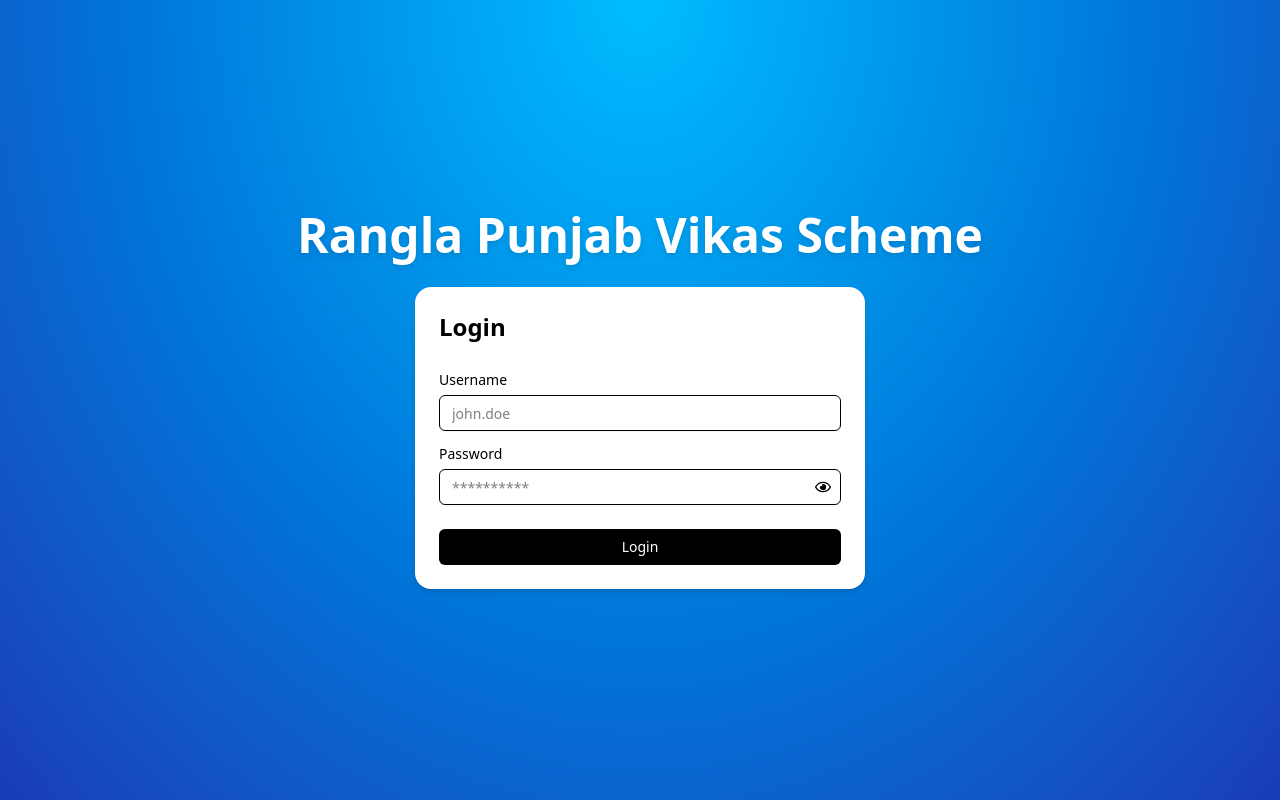
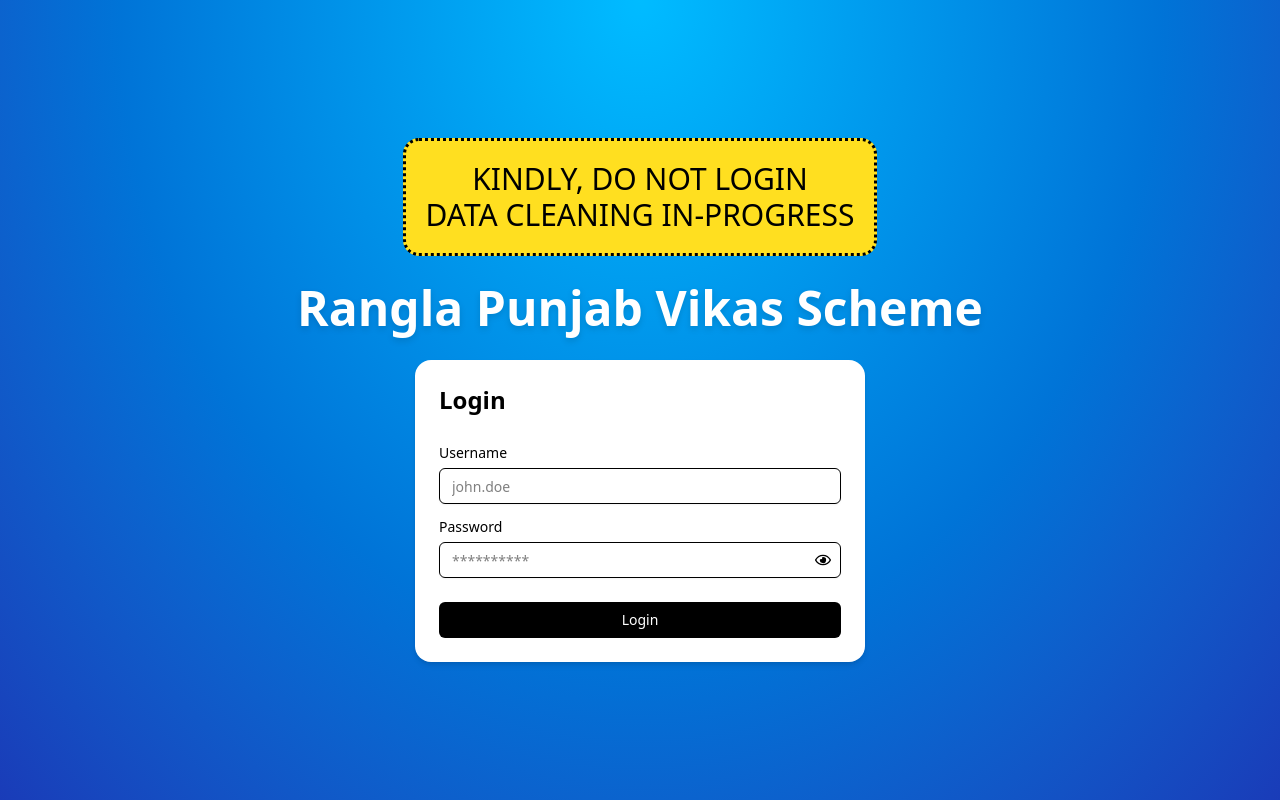
Before and after one commit to TusharRathi108/rpvs-data-collection, a React (Vite) app in the folder client/: page / in a window 1280 px wide. Built offline with nearby package versions, Linux system fonts and the light colour scheme; no server answers.

Commit message:
added banner on the login page for stopping login

```diff
--- a/client/src/pages/login.page.tsx
+++ b/client/src/pages/login.page.tsx
@@ -3,7 +3,7 @@
 import { useForm } from "react-hook-form";
 import { FaRegEye } from "react-icons/fa";
 import { useNavigate } from "react-router";
-import { useEffect, useState } from "react";
+import { useEffect, useRef, useState } from "react";
 import { FaRegEyeSlash } from "react-icons/fa";
 import { useDispatch, useSelector } from "react-redux";
 import { zodResolver } from "@hookform/resolvers/zod";
@@ -32,6 +32,8 @@
   const dispatch = useDispatch();
   const navigate = useNavigate();
   const user = useSelector((state: RootState) => state.auth.user);
+
+  const visibleBanner = useRef(true);
 
   const [error, setError] = useState<string>("");
   const [success, setSuccess] = useState<string>("");
@@ -91,7 +93,15 @@
   }, [user, navigate]);
 
   return (
-    <main className="h-screen flex flex-col justify-center items-center gap-7 bg-[radial-gradient(ellipse_at_top,theme(colors.sky.400),theme(colors.blue.800))] text-white">
+    <main className="relative h-screen flex flex-col justify-center items-center gap-7 bg-[radial-gradient(ellipse_at_top,theme(colors.sky.400),theme(colors.blue.800))] text-white">
+      {visibleBanner.current === true ? (
+        <h1 className="bg-yellow-300 rounded-2xl p-5 text-black text-3xl text-center border-3 border-dotted border-black">
+          <p>KINDLY, DO NOT LOGIN</p>
+          <p>DATA CLEANING IN-PROGRESS</p>
+        </h1>
+      ) : (
+        ""
+      )}
       <h1 className="text-5xl font-semibold text-white drop-shadow-md">
         Rangla Punjab Vikas Scheme
       </h1>
```
